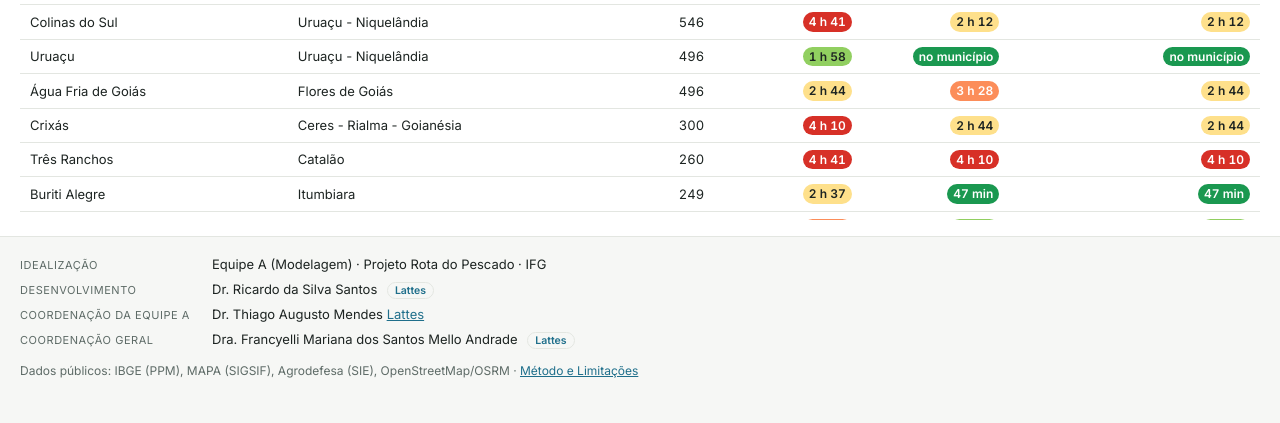
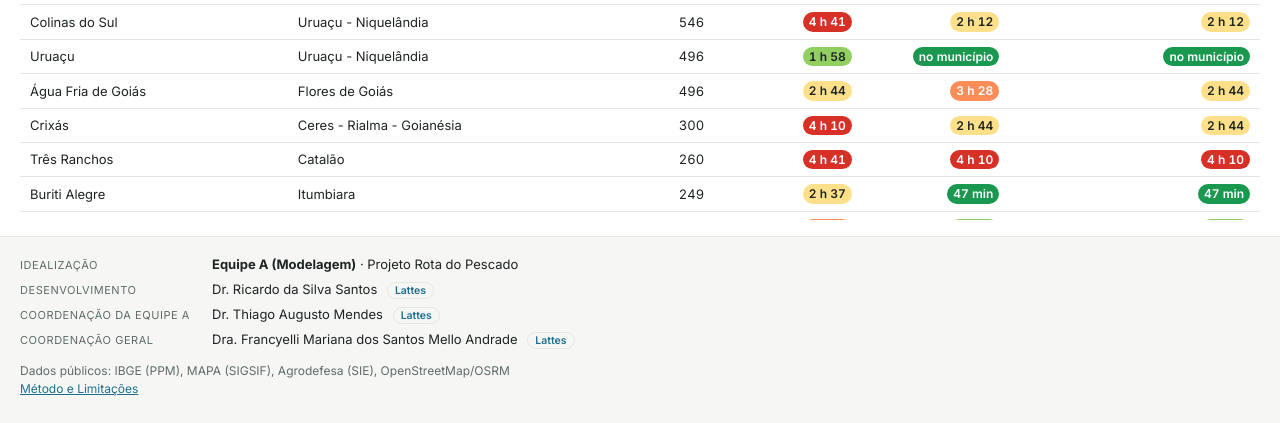
Before and after one commit to ricardosantoss/rota-pescado-inspecao, a plain HTML site: page index.html in a window 1280 px wide. Shown: the part 1067-1490 px from the top of the page. Drawn offline with nearby package versions, Linux system fonts and the light colour scheme.

Commit message:
Update index.html

```diff
--- a/index.html
+++ b/index.html
@@ -147,12 +147,13 @@
 
   <footer class="rodape">
   <div class="creditos">
-    <div class="credito"><span class="papel">Idealização</span><span>Equipe A (Modelagem) · Projeto Rota do Pescado · IFG</span></div>
+    <div class="credito"><span class="papel">Idealização</span><span><b>Equipe A (Modelagem)</b> · <span class="destaque">Projeto Rota do Pescado</div>
     <div class="credito"><span class="papel">Desenvolvimento</span><span>Dr. Ricardo da Silva Santos <a class="lattes" href="https://busca-cv-lattes.cnpq.br/curriculo/7349550255865169" target="_blank" rel="noopener">Lattes</a></span></div>
-    <div class="credito"><span class="papel">Coordenação da Equipe A</span><span>Dr. Thiago Augusto Mendes <a class="https://busca-cv-lattes.cnpq.br/curriculo/7064953575888122" href="COLE_AQUI" target="_blank" rel="noopener">Lattes</a></span></div>
+    <div class="credito"><span class="papel">Coordenação da Equipe A</span><span>Dr. Thiago Augusto Mendes <a class="lattes" href="https://busca-cv-lattes.cnpq.br/curriculo/7064953575888122" target="_blank" rel="noopener">Lattes</a></span></div>
     <div class="credito"><span class="papel">Coordenação geral</span><span>Dra. Francyelli Mariana dos Santos Mello Andrade <a class="lattes" href="https://busca-cv-lattes.cnpq.br/curriculo/9442770706888077" target="_blank" rel="noopener">Lattes</a></span></div>
   </div>
-  <p class="fontes">Dados públicos: IBGE (PPM), MAPA (SIGSIF), Agrodefesa (SIE), OpenStreetMap/OSRM · <a href="#" id="link-sobre">Método e Limitações</a></p>
+  <p class="fontes">Dados públicos: IBGE (PPM), MAPA (SIGSIF), Agrodefesa (SIE), OpenStreetMap/OSRM<br>
+<a href="#" id="link-sobre">Método e Limitações</a></p>
 </footer>
 
   <dialog id="dlg-sobre" class="dialogo">
```
